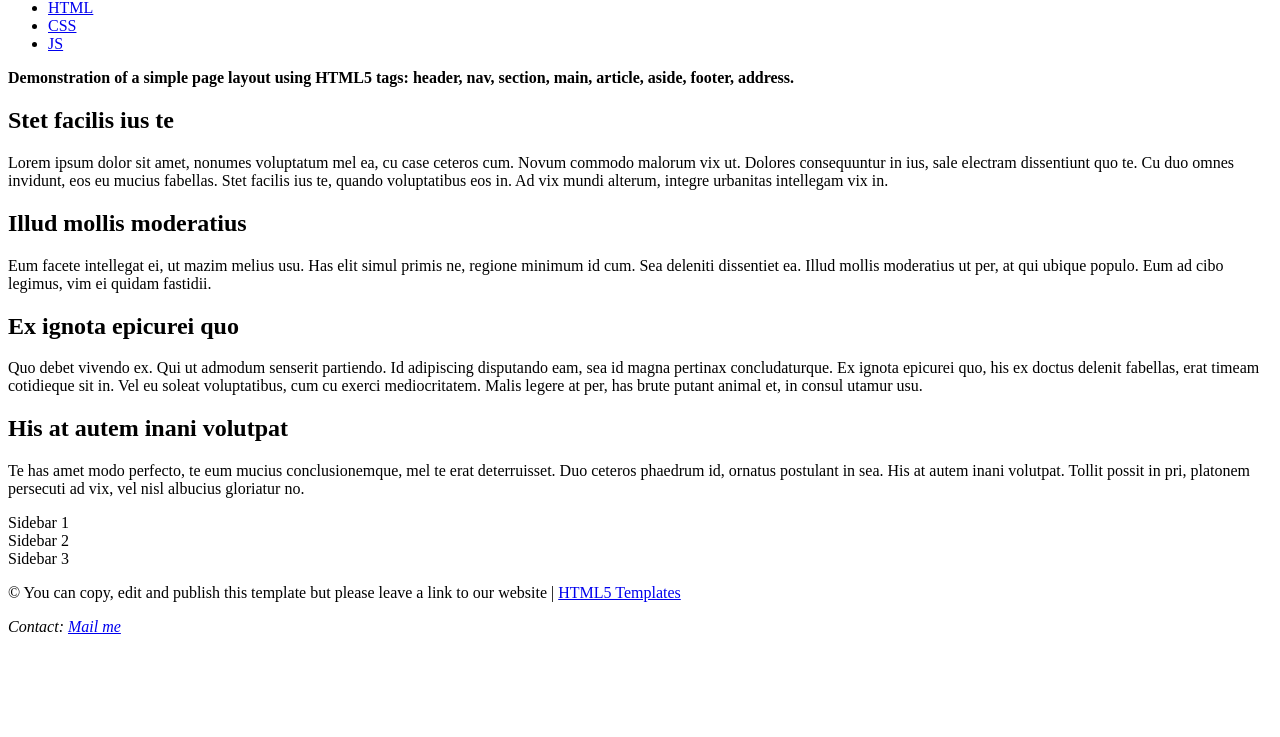
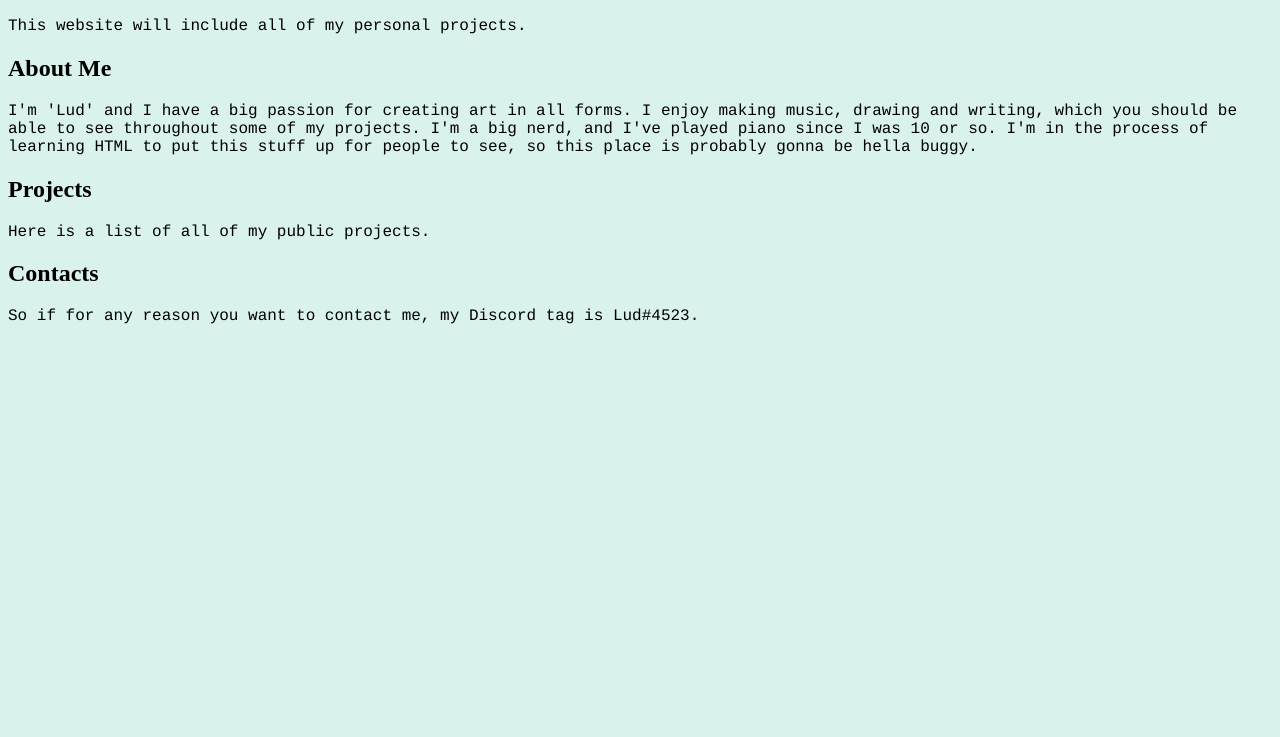
Before and after one commit to LudBudProjects/LudBudProjects.github.io, a plain HTML site: page index.html in a window 1280 px wide. Shown: the part 63-800 px from the top of the page. Drawn offline with Linux system fonts and the light colour scheme.

Commit message:
Add files via upload

```diff
--- a/index.html
+++ b/index.html
@@ -1,64 +1,26 @@
-<!doctype html>
-<html lang="en" class="no-js">
-<head>
-    <meta charset="utf-8">
-    <meta http-equiv="x-ua-compatible" content="ie=edge">
-    <meta name="viewport" content="width=device-width, initial-scale=1.0">
-    <link rel="canonical" href="https://html5-templates.com/" />
-    <title>Responsive HTML5 Page Layout Template</title>
-    <meta name="description" content="Simple HTML5 Page layout template with header, footer, sidebar etc.">
-    <link rel="stylesheet" href="style.css">
-    <script src="script.js"></script>
-</head>
+<!DOCTYPE html>
+<html>
+<body style="background-color:#DAF2EC;">
+<h1>LudBud's Personal Website</h1>
 
-<body>
-	<header>
-		<div id="logo"><img src="/logo.png">HTML5&nbsp;Layout</div>
-		<nav>
-			<ul>
-				<li><a href="/">Home</a>
-				<li><a href="https://html-css-js.com/">HTML</a>
-				<li><a href="https://html-css-js.com/css/code/">CSS</a>
-				<li><a href="https://htmlcheatsheet.com/js/">JS</a>
-			</ul>
-		</nav>
-	</header>
-	<section>
-		<strong>Demonstration of a simple page layout using HTML5 tags: header, nav, section, main, article, aside, footer, address.</strong>
-	</section>
-	<section id="pageContent">
-		<main role="main">
-			<article>
-				<h2>Stet facilis ius te</h2>
-				<p>Lorem ipsum dolor sit amet, nonumes voluptatum mel ea, cu case ceteros cum. Novum commodo malorum vix ut. Dolores consequuntur in ius, sale electram dissentiunt quo te. Cu duo omnes invidunt, eos eu mucius fabellas. Stet facilis ius te, quando voluptatibus eos in. Ad vix mundi alterum, integre urbanitas intellegam vix in.</p>
-			</article>
-			<article>
-				<h2>Illud mollis moderatius</h2>
-				<p>Eum facete intellegat ei, ut mazim melius usu. Has elit simul primis ne, regione minimum id cum. Sea deleniti dissentiet ea. Illud mollis moderatius ut per, at qui ubique populo. Eum ad cibo legimus, vim ei quidam fastidii.</p>
-			</article>
-			<article>
-				<h2>Ex ignota epicurei quo</h2>
-				<p>Quo debet vivendo ex. Qui ut admodum senserit partiendo. Id adipiscing disputando eam, sea id magna pertinax concludaturque. Ex ignota epicurei quo, his ex doctus delenit fabellas, erat timeam cotidieque sit in. Vel eu soleat voluptatibus, cum cu exerci mediocritatem. Malis legere at per, has brute putant animal et, in consul utamur usu.</p>
-			</article>
-			<article>
-				<h2>His at autem inani volutpat</h2>
-				<p>Te has amet modo perfecto, te eum mucius conclusionemque, mel te erat deterruisset. Duo ceteros phaedrum id, ornatus postulant in sea. His at autem inani volutpat. Tollit possit in pri, platonem persecuti ad vix, vel nisl albucius gloriatur no.</p>
-			</article>
-		</main>
-		<aside>
-			<div>Sidebar 1</div>
-			<div>Sidebar 2</div>
-			<div>Sidebar 3</div>
-		</aside>
-	</section>
-	<footer>
-		<p>&copy; You can copy, edit and publish this template but please leave a link to our website | <a href="https://html5-templates.com/" target="_blank" rel="nofollow">HTML5 Templates</a></p>
-		<address>
-			Contact: <a href="mailto:me@example.com">Mail me</a>
-		</address>
-	</footer>
+<p style="font-family:courier;">This website will include all of my personal projects.</p>
+
+<section>
+<h1>About Me</h1>
+<p style="font-family:courier;">I'm 'Lud' and I have a big passion for creating art in all forms. I enjoy making music, drawing and writing, which you should be able to see throughout some of my projects. I'm a big nerd, and I've played piano since I was 10 or so. I'm in the process of learning HTML to put this stuff up for people to see, so this place is probably gonna be hella buggy.</p>
+</section>
+
+<section>
+<h1>Projects</h1>
+<p style="font-family:courier;">Here is a list of all of my public projects.</p>
+</section>
 
 
+
+<section>
+<h1>Contacts</h1>
+<p style="font-family:courier;">So if for any reason you want to contact me, my Discord tag is Lud#4523.</p>
+</section>
+
 </body>
-
 </html>
```
